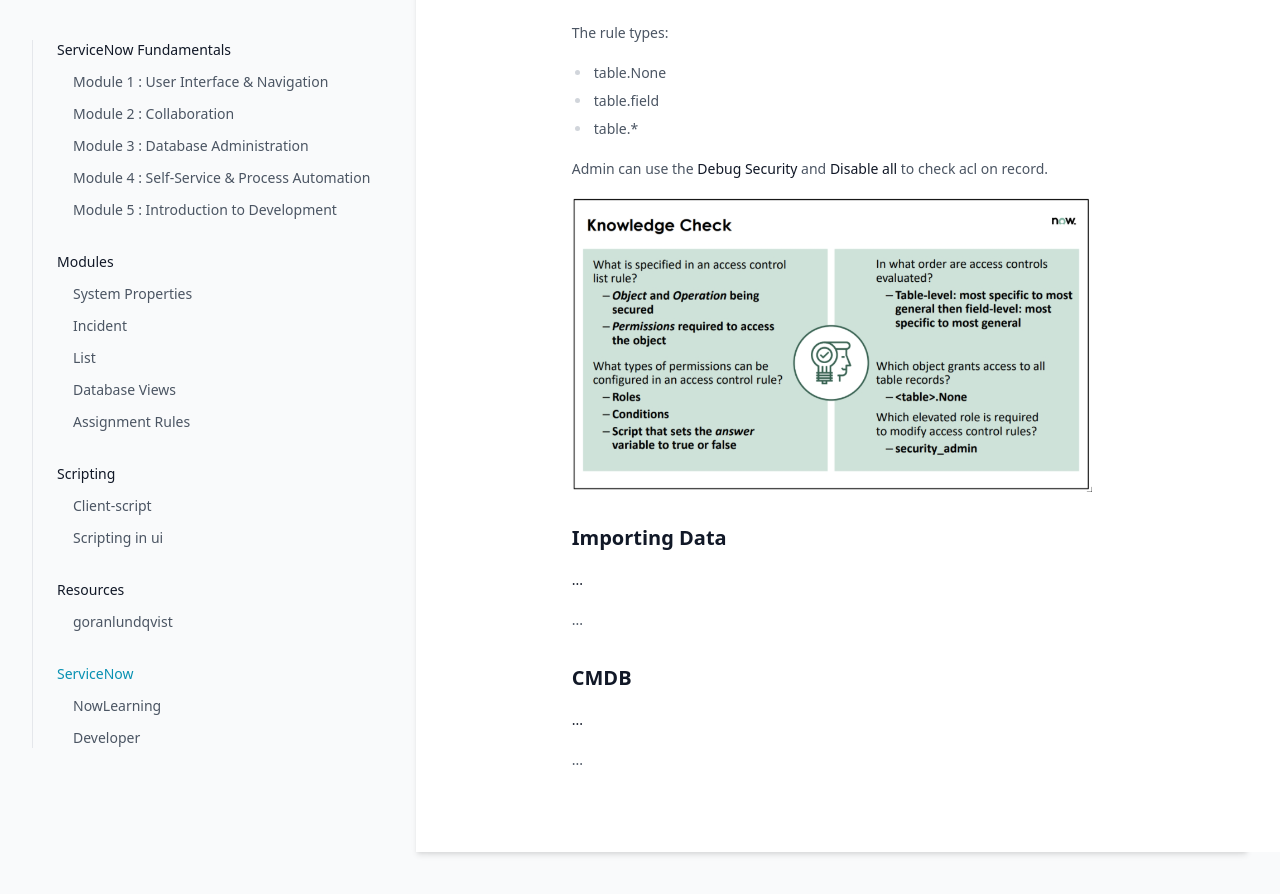
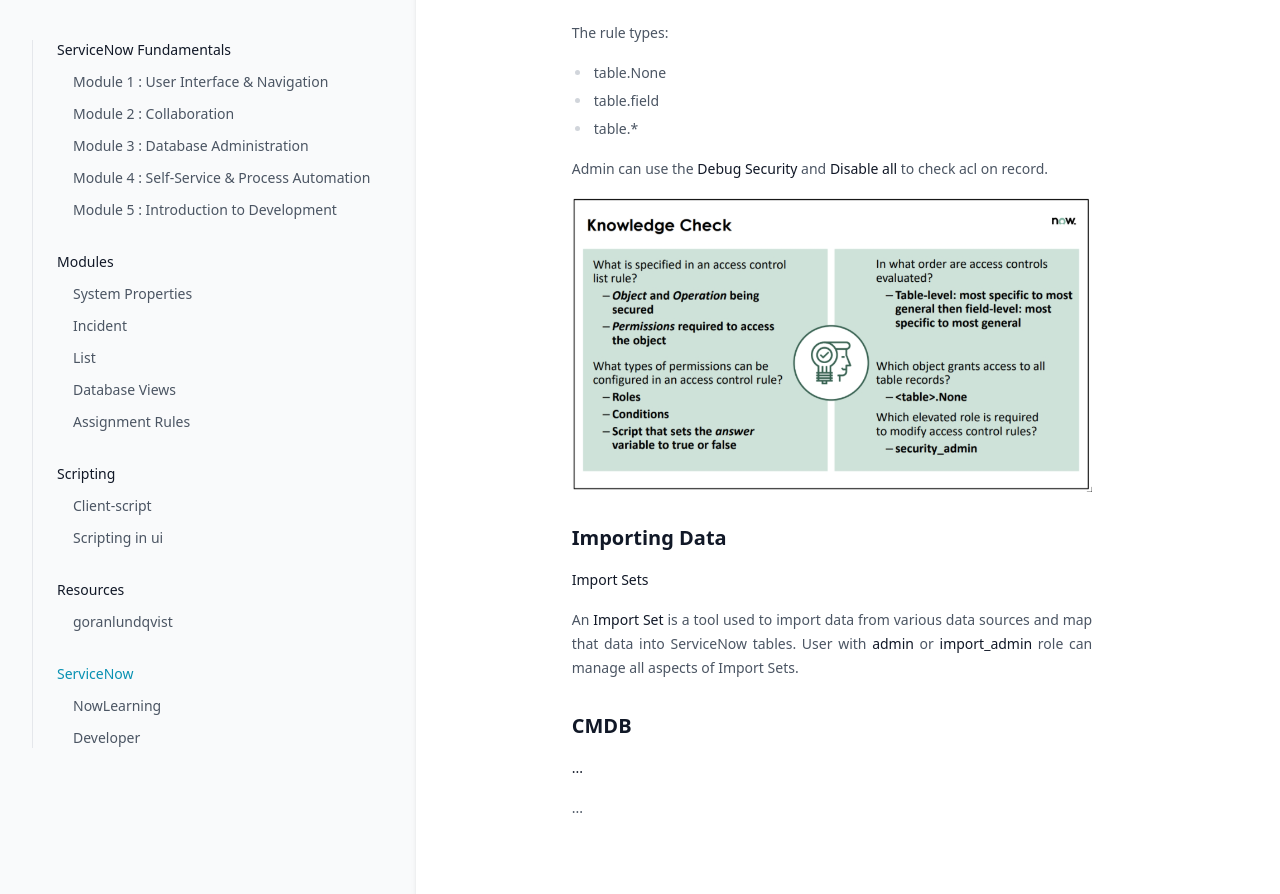
Before and after one commit to greglejeune/ebook, a Jekyll site: the page built from _servicenow/2021-11-01-snf-module3.md, in a window 1280 px wide and 900 px high, scrolled down 2497 px. Shown: the top 894 px of the window. Built offline with Jekyll 4.4.1, drawn with Linux system fonts in a browser that asks for light colours.

Commit message:
Update 2021-11-01-snf-module3.md

```diff
--- a/_servicenow/2021-11-01-snf-module3.md
+++ b/_servicenow/2021-11-01-snf-module3.md
@@ -139,10 +139,10 @@ category: snf
 
 <h2>Importing Data</h2>
 
-<p style="text-align: justify;"><strong>...</strong></p>
+<p style="text-align: justify;"><strong>Import Sets</strong></p>
 
 <p style="text-align: justify;">
-    ...
+    An <strong>Import Set</strong> is a tool used to import data from various data sources and map that data into ServiceNow tables. User with <strong>admin</strong> or <strong>import_admin</strong> role can manage all aspects of Import Sets.
 </p>
 
 <h2>CMDB</h2>
```
